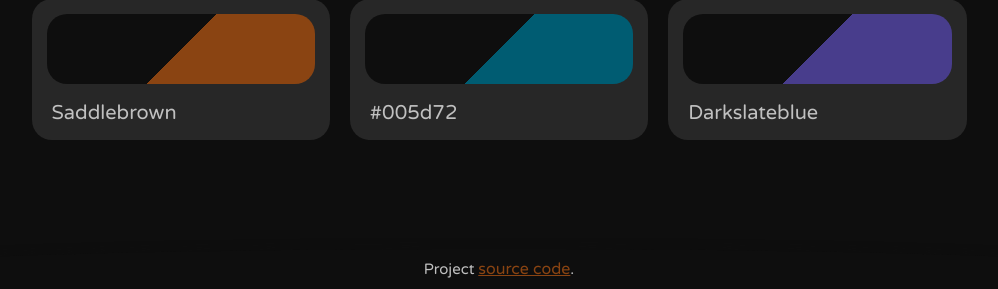
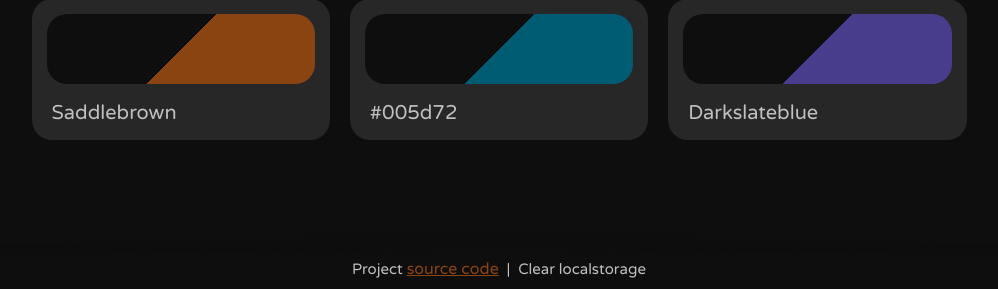
Before and after one commit to samuelgfeller/guitar-trainer, a PHP site: page / in a window 1280 px wide. Shown: the part 511-800 px from the top of the page, without its empty margins (141-1139 px from the left). Run offline with PHP 8.4, Linux system fonts and the light colour scheme; some libraries are stand-ins or nearby versions.

Commit message:
Added clear localstorage button [SG-122]

```diff
--- a/src/assets/styles/landing-page-settings.css
+++ b/src/assets/styles/landing-page-settings.css
@@ -7,7 +7,8 @@
         flex-wrap: wrap;
         margin-top: 15px;
     }
-    #landing-page-game-mode-choice > div{
+
+    #landing-page-game-mode-choice > div {
         display: flex;
         align-items: center;
         justify-content: center;
@@ -16,7 +17,8 @@
         width: 200px;
         gap: 20px;
     }
-    #project-source-code#project-source-code{
+
+    #footer-text#footer-text {
         position: fixed;
         left: 50%;
         transform: translateX(-50%);
@@ -29,7 +31,16 @@
         border-radius: 50% 50% 0 0;
         box-shadow: 0 0 10px 0 var(--background-color);
     }
-    #project-source-code#project-source-code a{
+
+    #footer-text#footer-text a {
         font-size: 16px;
     }
+
+    #footer-text#footer-text span {
+        font-size: 15px;
+    }
+
+    #clear-localstorage-button:hover{
+        cursor: pointer;
+    }
 }
--- a/src/features/game-modes/settings/settings-initializer.js
+++ b/src/features/game-modes/settings/settings-initializer.js
@@ -35,9 +35,16 @@ export class SettingsInitializer {
                     ${this.getThemeSelectionHtml()}
             </div>
             </div>
-                <p id="project-source-code">Project <a href="https://github.com/samuelgfeller/guitar-trainer" target="_blank">source code</a>.</p>
+                <p id="footer-text">Project <a href="https://github.com/samuelgfeller/guitar-trainer" target="_blank">source code</a>
+                &nbsp|&nbsp <span id="clear-localstorage-button">Clear localstorage</span></p>
         `;
         this.addLandingPageGameModeChoiceEventListeners();
+        document.getElementById('clear-localstorage-button').addEventListener('click', () => {
+            if(confirm('Are you sure you want to clear local storage? All settings and selected options will be lost.')){
+                localStorage.clear();
+                location.reload();
+            }
+        });
     }
 
     addLandingPageGameModeChoiceEventListeners() {
```
